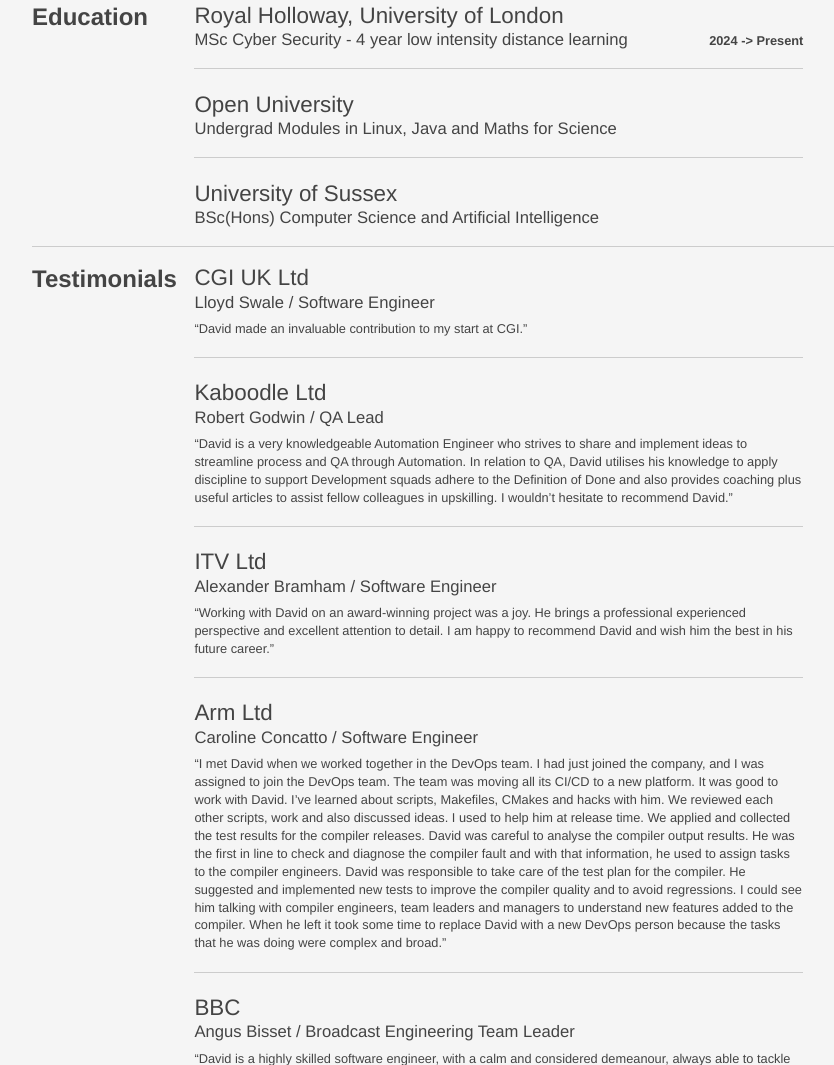
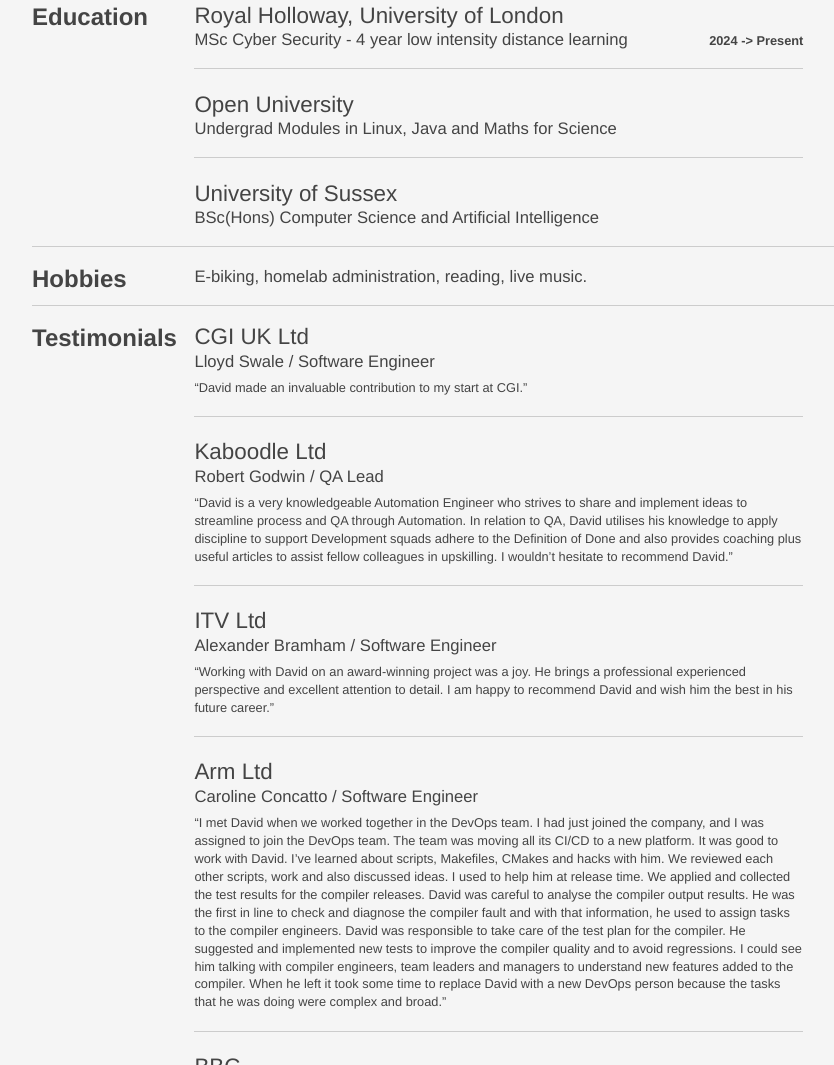
Before and after one commit to wordswords/dpc-resume, a plain HTML site: page CV.html in a window 1280 px wide. Shown: the part 1778-2843 px from the top of the page, without its empty margins (202-1036 px from the left). Drawn offline with Linux system fonts and the light colour scheme.

Commit message:
Latest update

```diff
--- a/CV.html
+++ b/CV.html
@@ -949,6 +949,12 @@
 
 <hr />
 
+<h3 id="education">Hobbies</h3>
+
+<p>E-biking, homelab administration, reading, live music.</p>
+
+<hr />
+
 <h3 id="testimonials">Testimonials</h3>
 
 <dl>
```
Also changed, not shown: CV.md (+5 -0 lines), 1 other file.
